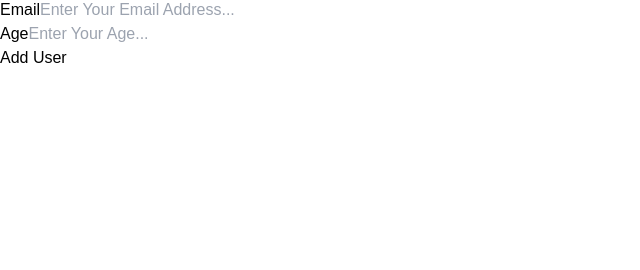
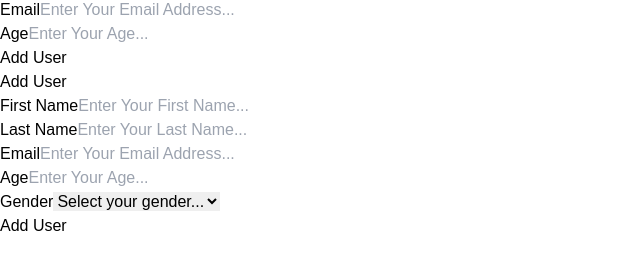
Before and after one commit to QuaziSamiha/Frontend-R-and-D, a Next.js app: page /form in a window 1280 px wide. Shown: the part 122-392 px from the top of the page, without its empty margins (0-640 px from the left). Built offline with nearby package versions, Linux system fonts and the light colour scheme.

Commit message:
form build and validated manually

```diff
--- a/src/components/form/simple-forms/SimpleForms.tsx
+++ b/src/components/form/simple-forms/SimpleForms.tsx
@@ -1,6 +1,7 @@
 import Link from "next/link";
 import Form1 from "./form1/Form1";
 import Form2 from "./form2/Form2";
+import Form3 from "./form3/Form3";
 
 const SimpleForms = () => {
   return (
@@ -17,6 +18,7 @@ const SimpleForms = () => {
         </p>
         <Form1 />
         <Form2 />
+        <Form3 />
       </section>
     </>
   );
--- /dev/null
+++ b/src/components/form/simple-forms/form3/Form3.tsx
@@ -0,0 +1,156 @@
+"use client";
+import Input from "@/components/share/simple-form/Input";
+import Select from "@/components/share/simple-form/Select";
+import SubmitButton from "@/components/share/simple-form/SubmitButton";
+import React, { useState } from "react";
+
+interface IOptions {
+  name: string;
+  value: string;
+}
+
+interface IForm {
+  firstName: string;
+  lastName: string;
+  email: string;
+  age: number | undefined;
+  gender: string;
+}
+
+const genderOptions = [
+  {
+    value: "male",
+    name: "Male",
+  },
+  {
+    value: "female",
+    name: "Female",
+  },
+  {
+    value: "other",
+    name: "Other",
+  },
+];
+
+const Form = () => {
+  // ================== DECLARING ALL STATES =============
+  const [formData, setFormData] = useState<IForm>({
+    firstName: "",
+    lastName: "",
+    email: "",
+    age: undefined,
+    gender: "",
+  });
+  const [errors, setErrors] = useState<any>({});
+  const [isSubmitting, setIsSubmitting] = useState<boolean>(false);
+
+  // =============== HANDLE CHANGE FUNCTION =============
+  const handleChange = (
+    event: React.ChangeEvent<HTMLInputElement | HTMLSelectElement>
+  ) => {
+    // console.log("Event", event);
+    const { name, value } = event.target;
+    // console.log(name, " : ", value);
+    setFormData({
+      ...formData,
+      //   [name]: value,
+      [name]: name === "age" ? Number(value) : value, // Ensure age is a number
+    });
+  };
+
+  // =============== FORM SUBMIT FUNCTION ===============
+  const handleSubmit = (event: React.FormEvent) => {
+    event.preventDefault(); // PREVENT RESET FORMS AND MAKE EMPTY INPUT FIELDS
+    setIsSubmitting(true);
+    setErrors({});
+    const newErrors: any = {};
+
+    // VALIDATION
+    if (!formData.firstName) newErrors.firstName = "First name is required"; // SETTING ERROR MESSAGE
+    if (!formData.lastName) newErrors.lastName = "Last name is required"; // SETTING ERROR MESSAGE
+    if (!formData.email) newErrors.email = "Email is required"; // SETTING ERROR MESSAGE
+    if (formData.age === undefined || formData.age < 18) {
+      newErrors.age = "You must be at least 18 years old";
+    }
+
+    // IF ERROR OCCURS
+    if (Object.keys(newErrors).length > 0) {
+      setErrors(newErrors);
+      setIsSubmitting(false);
+      return;
+    }
+
+    console.log(formData);
+  };
+
+  return (
+    <section className="w-full bg-emerald-50 rounded-lg shadow-lg shadow-slate-300 p-8">
+      <p className="text-center text-slate-700 text-xl font-bold pb-6">
+        Add User
+      </p>
+      <form onSubmit={handleSubmit} className="flex flex-col gap-8">
+        <div className="grid grid-cols-2 gap-10">
+          <Input
+            labelText="First Name"
+            inputType="text"
+            fieldName="firstName"
+            placeholderText="Enter Your First Name..."
+            fieldValue={formData.firstName}
+            handleChange={handleChange}
+            errors={errors}
+          />
+          <Input
+            labelText="Last Name"
+            inputType="text"
+            fieldName="lastName"
+            placeholderText="Enter Your Last Name..."
+            fieldValue={formData.lastName}
+            handleChange={handleChange}
+            errors={errors}
+          />
+        </div>
+        <div className="grid grid-cols-2 gap-10">
+          <Input
+            labelText="Email"
+            inputType="email"
+            fieldName="email"
+            placeholderText="Enter Your Email Address..."
+            fieldValue={formData.email}
+            handleChange={handleChange}
+            errors={errors}
+          />
+          <Input
+            labelText="Age"
+            inputType="number"
+            fieldName="age"
+            placeholderText="Enter Your Age..."
+            fieldValue={formData.age}
+            handleChange={handleChange}
+            errors={errors}
+          />
+        </div>
+        <Select
+          labelText="Gender"
+          fieldName="gender"
+          placeholderText="Select your gender..."
+          handleChange={handleChange}
+          fieldValue={formData.gender}
+          options={genderOptions}
+          errors={errors}
+        />
+        <SubmitButton
+          submitTitle="Add User"
+          bgColor="bg-emerald-900"
+          bgHoverColor="hover:bg-emerald-800"
+        />
+      </form>
+      {isSubmitting && (
+        <p className="text-green-800 font-semibold text-sm text-center mt-4">
+          User Added Successfully
+        </p>
+      )}
+    </section>
+  );
+};
+
+export default Form;
--- /dev/null
+++ b/src/components/share/simple-form/Select.tsx
@@ -0,0 +1,52 @@
+import React from "react";
+
+interface IOptions {
+  name: string;
+  value: string;
+}
+
+interface IProps {
+  labelText?: string;
+  fieldName: string;
+  placeholderText: string;
+  fieldValue: string | undefined;
+  options: IOptions[];
+  handleChange: (event: React.ChangeEvent<HTMLSelectElement>) => void;
+  errors: any;
+}
+
+const Select: React.FC<IProps> = ({
+  labelText,
+  fieldName,
+  placeholderText,
+  fieldValue,
+  options,
+  handleChange,
+  errors,
+}) => {
+  return (
+    <div className="w-full flex flex-col gap-2">
+      <label htmlFor="" className="pl-6 text-slate-700 font-bold text-base">
+        {labelText}
+      </label>
+      <select
+        name={fieldName}
+        value={fieldValue}
+        onChange={handleChange}
+        className="px-6 py-2 outline-none rounded-md bg-stone-50 text-slate-600 text-base placeholder:text-slate-400 placeholder:text-sm shadow-sm shadow-slate-200"
+      >
+        <option>{placeholderText}</option>
+        {options.map((option, index) => (
+          <option key={index} value={option.value}>
+            {option.name}
+          </option>
+        ))}
+      </select>
+      {errors?.[fieldName] && (
+        <p className="pl-6 mt-1 text-sm text-red-600">{errors?.[fieldName]}</p>
+      )}
+    </div>
+  );
+};
+
+export default Select;
```
